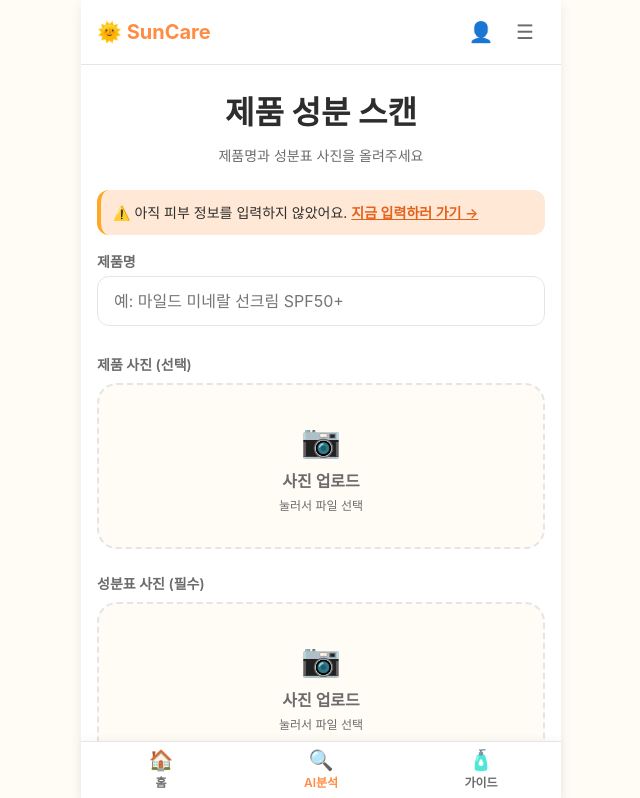
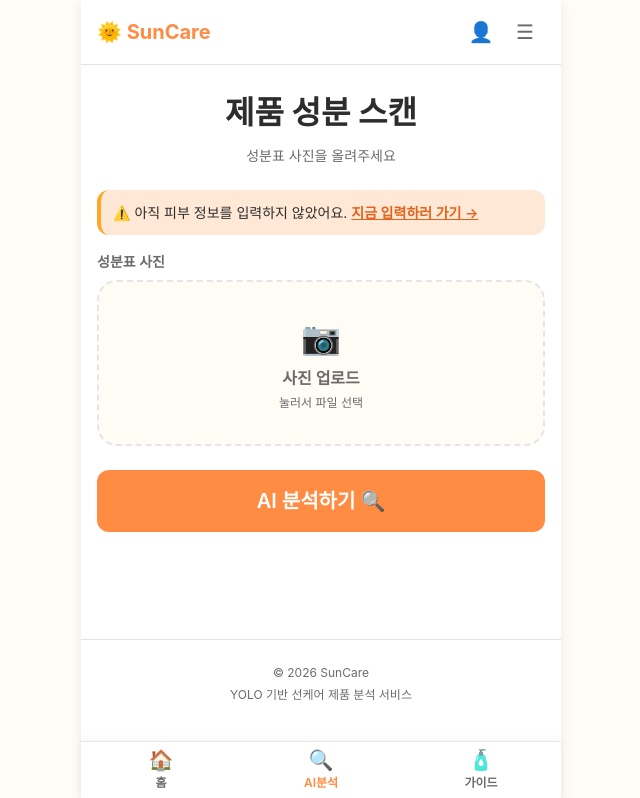
Before and after one commit to 2026-SMHRD-KDT-HealthCare-5/Sunsu_Care, a React (Vite) app in the folder frontend/: page /scan in a window 1280 px wide. Shown: the top 798 px of the page, without its empty margins (319-959 px from the left). Built offline with nearby package versions, Linux system fonts and the light colour scheme.

Commit message:
feat(scan): 제품명 입력/제품사진 제거, 성분표만 업로드 (OCR 추출 확정)
- ScanPage: ProductInput 제거, 사진 업로더 1개로 축소
- analysisApi.analyze: ingredient_image만 받음
- docs/API_SPEC.md: prod_name OCR 추출 명시 (백엔드 합의 완료)

```diff
--- a/frontend/src/api/analysisApi.js
+++ b/frontend/src/api/analysisApi.js
@@ -1,4 +1,3 @@
-// src/api/analysisApi.js
 // import api from './axiosInstance'
 import mockAnalysisResult, {
   mockHistory,
@@ -9,13 +8,11 @@ import { getHistory, findHistoryById } from '../utils/storage'
 
 const delay = (ms) => new Promise((r) => setTimeout(r, ms))
 
-export const analyze = async ({ prod_name, product_image, ingredient_image }) => {
+export const analyze = async ({ ingredient_image }) => {
   await delay(1500)
 
   // 18단계 교체:
   // const formData = new FormData()
-  // formData.append('prod_name', prod_name)
-  // if (product_image) formData.append('product_image', product_image)
   // formData.append('ingredient_image', ingredient_image)
   // const { data } = await api.post('/analyze', formData, {
   //   headers: { 'Content-Type': 'multipart/form-data' }
@@ -25,7 +22,6 @@ export const analyze = async ({ prod_name, product_image, ingredient_image }) =>
   return {
     ...mockAnalysisResult,
     analysis_idx: Date.now(),
-    prod_name,
     analyzed_at: new Date().toISOString(),
   }
 }
--- a/frontend/src/pages/ScanPage.jsx
+++ b/frontend/src/pages/ScanPage.jsx
@@ -1,10 +1,8 @@
 
-// src/pages/ScanPage.jsx
 import { useState, useEffect } from 'react'
 import { useNavigate } from 'react-router-dom'
 import Button from '../components/common/Button'
 import Loading from '../components/common/Loading'
-import ProductInput from '../components/product/ProductInput'
 import ImageUploader from '../components/product/ImageUploader'
 import { analyze } from '../api/analysisApi'
 import {
@@ -18,8 +16,6 @@ import './ScanPage.css'
 function ScanPage() {
   const navigate = useNavigate()
 
-  const [productName, setProductName] = useState('')
-  const productImg = useImagePreview()
   const ingredientImg = useImagePreview()
 
   const [error, setError] = useState('')
@@ -33,10 +29,6 @@ function ScanPage() {
   const handleAnalyze = async () => {
     setError('')
 
-    if (!productName.trim()) {
-      setError('제품명을 입력해주세요.')
-      return
-    }
     if (!ingredientImg.file) {
       setError('성분표 사진을 업로드해주세요.')
       return
@@ -45,8 +37,6 @@ function ScanPage() {
     setIsAnalyzing(true)
     try {
       const result = await analyze({
-        prod_name: productName,
-        product_image: productImg.file,
         ingredient_image: ingredientImg.file,
       })
 
@@ -57,7 +47,6 @@ function ScanPage() {
         suitability_score: result.suitability_score,
         status: result.analysis_result?.status,
         analyzed_at: result.analyzed_at,
-        // 상세 페이지용 전체 결과
         _full: result,
       })
       navigate('/result')
@@ -68,11 +57,19 @@ function ScanPage() {
     }
   }
 
+  if (isAnalyzing) {
+    return (
+      <div className="page">
+        <Loading message="AI가 성분을 분석 중이에요... 약 1~2초 소요됩니다" />
+      </div>
+    )
+  }
+
   return (
     <div className="page scan">
       <div className="scan__header">
         <h1 className="scan__title">제품 성분 스캔</h1>
-        <p className="scan__subtitle">제품명과 성분표 사진을 올려주세요</p>
+        <p className="scan__subtitle">성분표 사진을 올려주세요</p>
       </div>
 
       {!hasProfile && (
@@ -88,19 +85,8 @@ function ScanPage() {
         </div>
       )}
 
-      <ProductInput
-        value={productName}
-        onChange={(e) => setProductName(e.target.value)}
-      />
-
       <ImageUploader
-        label="제품 사진 (선택)"
-        previewUrl={productImg.preview}
-        onFileChange={productImg.setFile}
-      />
-
-      <ImageUploader
-        label="성분표 사진 (필수)"
+        label="성분표 사진"
         previewUrl={ingredientImg.preview}
         onFileChange={ingredientImg.setFile}
       />
```
Also changed, not shown: 1 other file (tests, documents, lock files or other folders).
